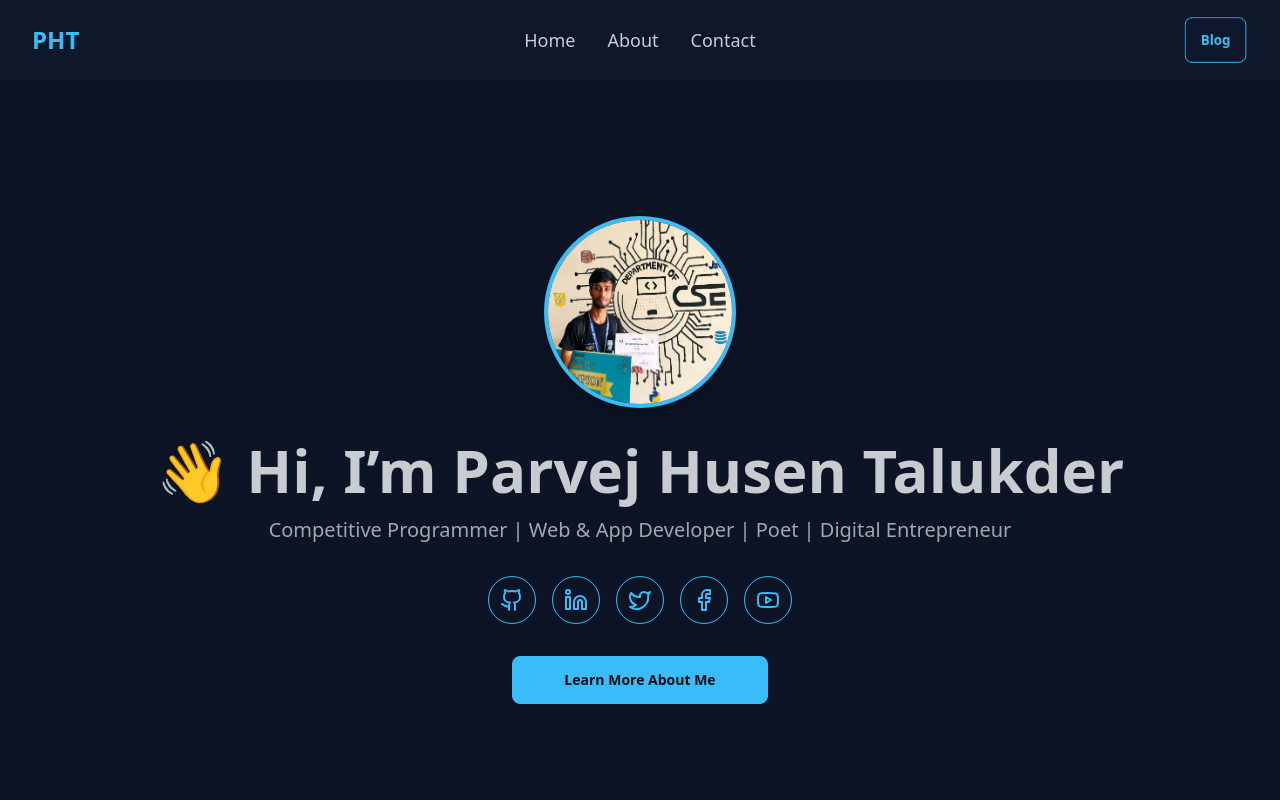
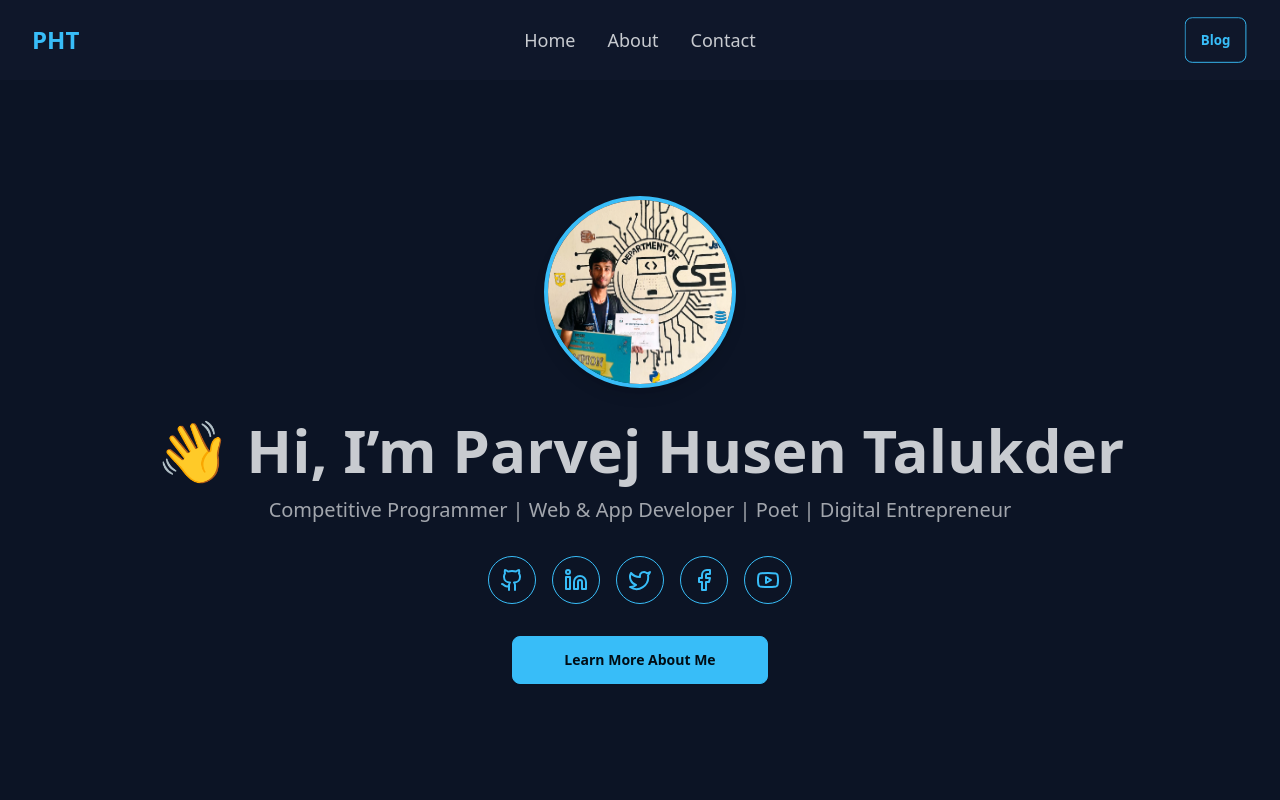
Before and after one commit to parvejtalukder/ParvejHusenTalukder, a React (Vite) app: page / in a window 1280 px wide. Shown: the top 800 px of the page. Built offline with nearby package versions, Linux system fonts and the light colour scheme.

Commit message:
Updated: New changes

```diff
--- a/components/Hero.tsx
+++ b/components/Hero.tsx
@@ -6,11 +6,11 @@ import type { SocialLink } from '../types';
 const Hero: React.FC = () => {
   return (
     <section id="hero" className="min-h-screen flex items-center bg-base-200">
-      <div className="container mx-auto px-6 lg:px-8 text-center -mt-10">
+      <div className="container mx-auto px-6 lg:px-8 text-center -mt-20">
         <div className="flex flex-col items-center">
             <img
                 src="../images/parvej.png"
-                alt="Parvej Husen Talukder"
+                alt="Parvej Husen Talukder [PHT]"
                 className="rounded-full w-40 h-40 md:w-48 md:h-48 mb-8 border-4 border-primary shadow-lg"
             />
             <h1 className="text-4xl md:text-6xl font-extrabold mb-4">
```
